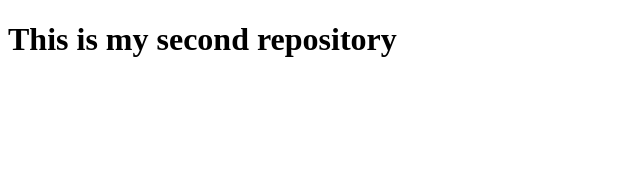
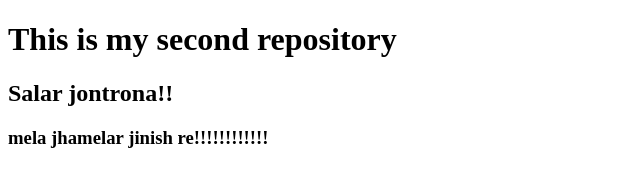
Before and after one commit to faiazhossain/my-second-repo, a plain HTML site: page index.html in a window 1280 px wide. Shown: the whole page, without its empty margins (0-640 px from the left). Drawn offline with Linux system fonts and the light colour scheme.

Commit message:
added h2 and h3

```diff
--- a/index.html
+++ b/index.html
@@ -8,5 +8,7 @@
   </head>
   <body>
     <h1>This is my second repository</h1>
+    <h2>Salar jontrona!!</h2>
+    <h3>mela jhamelar jinish re!!!!!!!!!!!!</h3>
   </body>
 </html>
```
